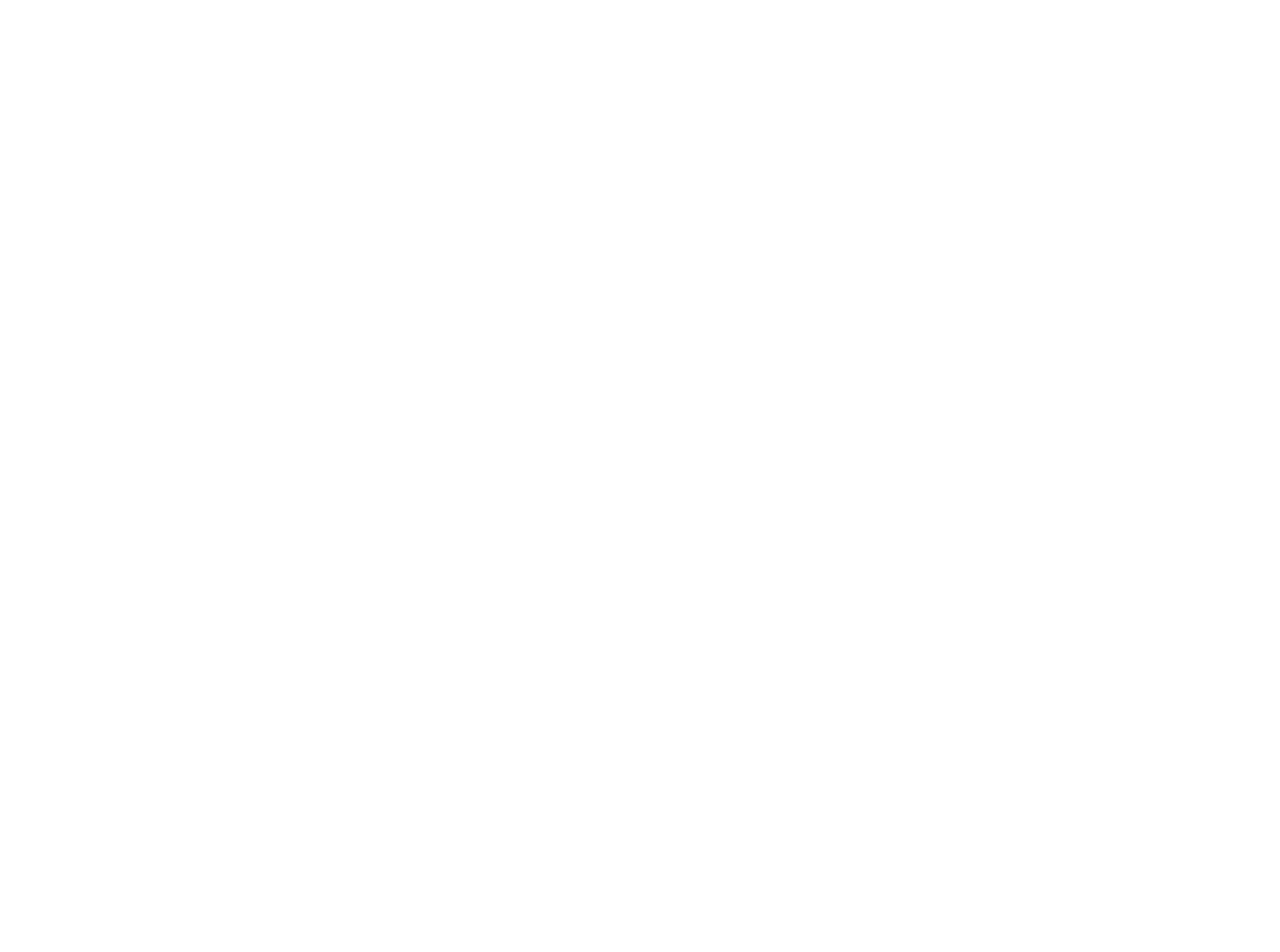
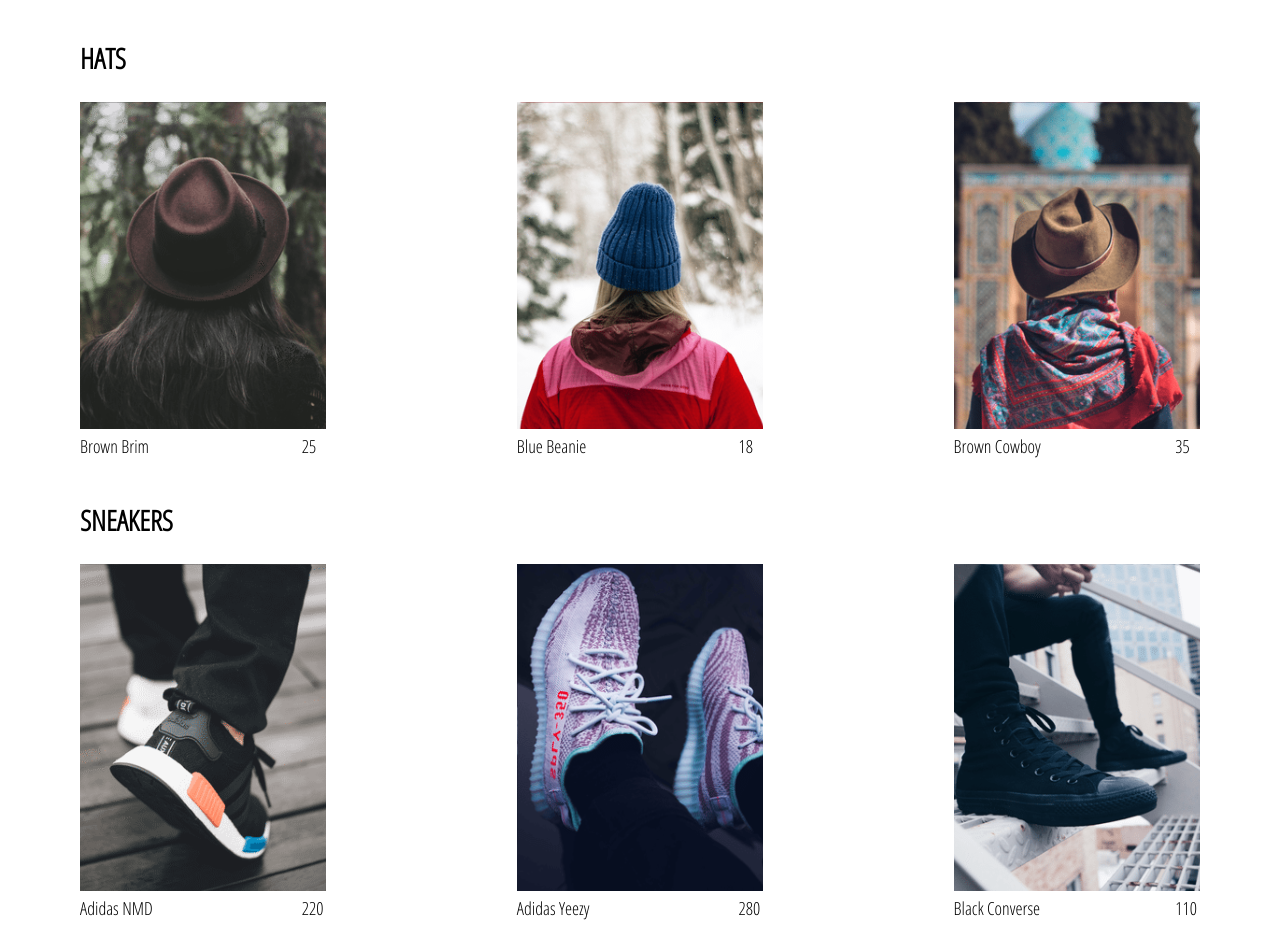
Before and after one commit to ctcoleman/React-CCCS_Clothing, a React (Create React App) app: page /shop in a window 1280 px wide. Shown: the top 952 px of the page. Before the commit the page ends 800 px from the top, so only its background shows below. Built offline with nearby package versions, Linux system fonts and the light colour scheme.

Commit message:
added shop page and the collection-preview/item components

```diff
--- a/src/App.css
+++ b/src/App.css
@@ -1,3 +1,4 @@
 body {
-  font-family: 'Open Sans Condensed'
+  font-family: 'Open Sans Condensed';
+  padding: 20px 80px;
 }
--- a/src/App.js
+++ b/src/App.js
@@ -3,13 +3,14 @@
 import './App.css';
 
 import Homepage from './pages/Homepage/homepage.component'
+import Shop from './pages/Shop/shop.component'
 
 function App() {
   return (
     <div>
       <Switch>
         <Route exact path='/' component={Homepage} />
-        {/* <Route path='/hats' component={HatsPage} /> */}
+        <Route path='/shop' component={Shop} />
       </Switch>
     </div>
   );
--- /dev/null
+++ b/src/components/collection-item/collection-item.component.jsx
@@ -0,0 +1,18 @@
+import './collection-item.style.sass'
+
+const CollectionItem = ({id, name, price, imageUrl}) => (
+  <div className="collection-item">
+    <div
+      className="image"
+      style={{
+        backgroundImage: `url(${imageUrl})`
+      }}
+    />
+    <div className="collection-footer">
+      <span className="name">{ name }</span>
+      <span className="price">{ price }</span>
+    </div>
+  </div>
+)
+
+export default CollectionItem
--- /dev/null
+++ b/src/components/collection-item/collection-item.style.sass
@@ -0,0 +1,27 @@
+.collection-item
+  width: 22%
+  display: flex
+  flex-direction: column
+  height: 350px
+  align-items: center
+
+.image
+  width: 100%
+  height: 95%
+  background-size: cover
+  background-position: center
+  margin-bottom: 5px
+
+.collection-footer
+  width: 100%
+  height: 5%
+  display: flex
+  justify-content: space-between
+  font-size: 18px
+
+.name
+  width: 90%
+  margin-bottom: 15px
+
+.price
+  width: 10%
--- /dev/null
+++ b/src/components/collection-preview/collection-preview.component.jsx
@@ -0,0 +1,20 @@
+import CollectionItem from '../collection-item/collection-item.component'
+
+import './collection-preview.style.sass'
+
+const CollectionPreview = ({ title, items }) => (
+  <div className="collection-preview">
+    <h1 className="title">{title.toUpperCase()}</h1>
+    <div className="preview">
+      {
+        items
+          .filter((item, index) => index < 3)
+          .map(({id, ...otherProps}) => (
+            <CollectionItem key={id} {...otherProps} />
+        ))
+      }
+    </div>
+  </div>
+)
+
+export default CollectionPreview
--- /dev/null
+++ b/src/components/collection-preview/collection-preview.style.sass
@@ -0,0 +1,12 @@
+.collection-preview
+  display: flex
+  flex-direction: column
+  margin-bottom: 30px
+
+  .title
+    font-size: 28px
+    margin-bottom: 25px
+
+  .preview
+    display: flex
+    justify-content: space-between
--- a/src/data/shop.data.js
+++ b/src/data/shop.data.js
@@ -10,63 +10,63 @@
         id: 1,
         name: 'Brown Brim',
         // imageUrl: 'https://i.ibb.co/ZYW3VTp/brown-brim.png',
-        imageUrl: "/images/shop-img/hats/brown-brim.png",
+        imageUrl: "../img/shop-img/hats/brown-brim.png",
         price: 25
       },
       {
         id: 2,
         name: 'Blue Beanie',
         // imageUrl: 'https://i.ibb.co/ypkgK0X/blue-beanie.png',
-        imageUrl: "/images/shop-img/hats/blue-beanie.png",
+        imageUrl: "../img/shop-img/hats/blue-beanie.png",
         price: 18
       },
       {
         id: 3,
         name: 'Brown Cowboy',
         // imageUrl: 'https://i.ibb.co/QdJwgmp/brown-cowboy.png',
-        imageUrl: "/images/shop-img/hats/brown-cowboy.png",
+        imageUrl: "../img/shop-img/hats/brown-cowboy.png",
         price: 35
       },
       {
         id: 4,
         name: 'Grey Brim',
         // imageUrl: 'https://i.ibb.co/RjBLWxB/grey-brim.png',
-        imageUrl: "/images/shop-img/hats/grey-brim.png",
+        imageUrl: "../img/shop-img/hats/grey-brim.png",
         price: 25
       },
       {
         id: 5,
         name: 'Green Beanie',
         // imageUrl: 'https://i.ibb.co/YTjW3vF/green-beanie.png',
-        imageUrl: "/images/shop-img/hats/green-beanie.png",
+        imageUrl: "../img/shop-img/hats/green-beanie.png",
         price: 18
       },
       {
         id: 6,
         name: 'Palm Tree Cap',
         // imageUrl: 'https://i.ibb.co/rKBDvJX/palm-tree-cap.png',
-        imageUrl: "/images/shop-img/hats/palm-tree-cap.png",
+        imageUrl: "../img/shop-img/hats/palm-tree-cap.png",
         price: 14
       },
       {
         id: 7,
         name: 'Red Beanie',
         // imageUrl: 'https://i.ibb.co/bLB646Z/red-beanie.png',
-        imageUrl: "/images/shop-img/hats/red-beanie.png",
+        imageUrl: "../img/shop-img/hats/red-beanie.png",
         price: 18
       },
       {
         id: 8,
         name: 'Wolf Cap',
         // imageUrl: 'https://i.ibb.co/1f2nWMM/wolf-cap.png',
-        imageUrl: "/images/shop-img/hats/wolf-cap.png",
+        imageUrl: "../img/shop-img/hats/wolf-cap.png",
         price: 14
       },
       {
         id: 9,
         name: 'Blue Snapback',
         // imageUrl: 'https://i.ibb.co/X2VJP2W/blue-snapback.png',
-        imageUrl: "/images/shop-img/hats/blue-snapback.png",
+        imageUrl: "../img/shop-img/hats/blue-snapback.png",
         price: 16
       }
     ]
@@ -80,56 +80,56 @@
         id: 10,
         name: 'Adidas NMD',
         // imageUrl: 'https://i.ibb.co/0s3pdnc/adidas-nmd.png',
-        imageUrl: "/images/shop-img/sneakers/adidas-nmd.png",
+        imageUrl: "../img/shop-img/sneakers/adidas-nmd.png",
         price: 220
       },
       {
         id: 11,
         name: 'Adidas Yeezy',
         // imageUrl: 'https://i.ibb.co/dJbG1cT/yeezy.png',
-        imageUrl: "/images/shop-img/sneakers/yeezy.png",
+        imageUrl: "../img/shop-img/sneakers/yeezy.png",
         price: 280
       },
       {
         id: 12,
         name: 'Black Converse',
         // imageUrl: 'https://i.ibb.co/bPmVXyP/black-converse.png',
-        imageUrl: "/images/shop-img/sneakers/black-converse.png",
+        imageUrl: "../img/shop-img/sneakers/black-converse.png",
         price: 110
       },
       {
         id: 13,
         name: 'Nike White AirForce',
         // imageUrl: 'https://i.ibb.co/1RcFPk0/white-nike-high-tops.png',
-        imageUrl: "/images/shop-img/sneakers/white-nike-high-tops.png",
+        imageUrl: "../img/shop-img/sneakers/white-nike-high-tops.png",
         price: 160
       },
       {
         id: 14,
         name: 'Nike Red High Tops',
         // imageUrl: 'https://i.ibb.co/QcvzydB/nikes-red.png',
-        imageUrl: "/images/shop-img/sneakers/nikes-red.png",
+        imageUrl: "../img/shop-img/sneakers/nikes-red.png",
         price: 160
       },
       {
         id: 15,
         name: 'Nike Brown High Tops',
         // imageUrl: 'https://i.ibb.co/fMTV342/nike-brown.png',
-        imageUrl: "/images/shop-img/sneakers/nike-brown.png",
+        imageUrl: "../img/shop-img/sneakers/nike-brown.png",
         price: 160
       },
       {
         id: 16,
         name: 'Air Jordan Limited',
         // imageUrl: 'https://i.ibb.co/w4k6Ws9/nike-funky.png',
-        imageUrl: "/images/shop-img/sneakers/nike-funky.png",
+        imageUrl: "../img/shop-img/sneakers/nike-funky.png",
         price: 190
       },
       {
         id: 17,
         name: 'Timberlands',
         // imageUrl: 'https://i.ibb.co/Mhh6wBg/timberlands.png',
-        imageUrl: "/images/shop-img/sneakers/timberlands.png",
+        imageUrl: "../img/shop-img/sneakers/timberlands.png",
         price: 200
       }
     ]
@@ -143,35 +143,35 @@
         id: 18,
         name: 'Black Jean Shearling',
         // imageUrl: 'https://i.ibb.co/XzcwL5s/black-shearling.png',
-        imageUrl: "/images/shop-img/jackets/black-shearling.png",
+        imageUrl: "../img/shop-img/jackets/black-shearling.png",
         price: 125
       },
       {
         id: 19,
         name: 'Blue Jean Jacket',
         // imageUrl: 'https://i.ibb.co/mJS6vz0/blue-jean-jacket.png',
-        imageUrl: "/images/shop-img/jackets/blue-jean-jacket.png",
+        imageUrl: "../img/shop-img/jackets/blue-jean-jacket.png",
         price: 90
       },
       {
         id: 20,
         name: 'Grey Jean Jacket',
         // imageUrl: 'https://i.ibb.co/N71k1ML/grey-jean-jacket.png',
-        imageUrl: "/images/shop-img/jackets/grey-jean-jacket.png",
+        imageUrl: "../img/shop-img/jackets/grey-jean-jacket.png",
         price: 90
       },
       {
         id: 21,
         name: 'Brown Shearling',
         // imageUrl: 'https://i.ibb.co/s96FpdP/brown-shearling.png',
-        imageUrl: "/images/shop-img/jackets/brown-shearling.png",
+        imageUrl: "../img/shop-img/jackets/brown-shearling.png",
         price: 165
       },
       {
         id: 22,
         name: 'Tan Trench',
         // imageUrl: 'https://i.ibb.co/M6hHc3F/brown-trench.png',
-        imageUrl: "/images/shop-img/jackets/brown-trench.png",
+        imageUrl: "../img/shop-img/jackets/brown-trench.png",
         price: 185
       }
     ]
@@ -185,49 +185,49 @@
         id: 23,
         name: 'Blue Tanktop',
         // imageUrl: 'https://i.ibb.co/7CQVJNm/blue-tank.png',
-        imageUrl: "/images/shop-img/womens/blue-tank.png",
+        imageUrl: "../img/shop-img/womens/blue-tank.png",
         price: 25
       },
       {
         id: 24,
         name: 'Floral Blouse',
         // imageUrl: 'https://i.ibb.co/4W2DGKm/floral-blouse.png',
-        imageUrl: "/images/shop-img/womens/floral-blouse.png",
+        imageUrl: "../img/shop-img/womens/floral-blouse.png",
         price: 20
       },
       {
         id: 25,
         name: 'Floral Dress',
         // imageUrl: 'https://i.ibb.co/KV18Ysr/floral-skirt.png',
-        imageUrl: "/images/shop-img/womens/floral-skirt.png",
+        imageUrl: "../img/shop-img/womens/floral-skirt.png",
         price: 80
       },
       {
         id: 26,
         name: 'Red Dots Dress',
         // imageUrl: 'https://i.ibb.co/N3BN1bh/red-polka-dot-dress.png',
-        imageUrl: "/images/shop-img/womens/red-polka-dot-dress.png",
+        imageUrl: "../img/shop-img/womens/red-polka-dot-dress.png",
         price: 80
       },
       {
         id: 27,
         name: 'Striped Sweater',
         // imageUrl: 'https://i.ibb.co/KmSkMbH/striped-sweater.png',
-        imageUrl: "/images/shop-img/womens/striped-sweater.png",
+        imageUrl: "../img/shop-img/womens/striped-sweater.png",
         price: 45
       },
       {
         id: 28,
         name: 'Yellow Track Suit',
         // imageUrl: 'https://i.ibb.co/v1cvwNf/yellow-track-suit.png',
-        imageUrl: "/images/shop-img/womens/yellow-track-suit.png",
+        imageUrl: "../img/shop-img/womens/yellow-track-suit.png",
         price: 135
       },
       {
         id: 29,
         name: 'White Blouse',
         // imageUrl: 'https://i.ibb.co/qBcrsJg/white-vest.png',
-        imageUrl: "/images/shop-img/womens/white-vest.png",
+        imageUrl: "../img/shop-img/womens/white-vest.png",
         price: 20
       }
     ]
@@ -241,42 +241,42 @@
         id: 30,
         name: 'Camo Down Vest',
         // imageUrl: 'https://i.ibb.co/xJS0T3Y/camo-vest.png',
-        imageUrl: "/images/shop-img/mens/camo-vest.png",
+        imageUrl: "../img/shop-img/mens/camo-vest.png",
         price: 325
       },
       {
         id: 31,
         name: 'Floral T-shirt',
         // imageUrl: 'https://i.ibb.co/qMQ75QZ/floral-shirt.png',
-        imageUrl: "/images/shop-img/mens/floral-shirt.png",
+        imageUrl: "../img/shop-img/mens/floral-shirt.png",
         price: 20
       },
       {
         id: 32,
         name: 'Black & White Longsleeve',
         // imageUrl: 'https://i.ibb.co/55z32tw/long-sleeve.png',
-        imageUrl: "/images/shop-img/mens/long-sleeve.png",
+        imageUrl: "../img/shop-img/mens/long-sleeve.png",
         price: 25
       },
       {
         id: 33,
         name: 'Pink T-shirt',
         // imageUrl: 'https://i.ibb.co/RvwnBL8/pink-shirt.png',
-        imageUrl: "/images/shop-img/mens/pink-shirt.png",
+        imageUrl: "../img/shop-img/mens/pink-shirt.png",
         price: 25
       },
       {
         id: 34,
         name: 'Jean Long Sleeve',
         // imageUrl: 'https://i.ibb.co/VpW4x5t/roll-up-jean-shirt.png',
-        imageUrl: "/images/shop-img/mens/roll-up-jean-shirt.png",
+        imageUrl: "../img/shop-img/mens/roll-up-jean-shirt.png",
         price: 40
       },
       {
         id: 35,
         name: 'Burgundy T-shirt',
         // imageUrl: 'https://i.ibb.co/mh3VM1f/polka-dot-shirt.png',
-        imageUrl: "/images/shop-img/mens/polka-dot-shirt.png",
+        imageUrl: "../img/shop-img/mens/polka-dot-shirt.png",
         price: 25
       }
     ]
--- /dev/null
+++ b/src/pages/Shop/shop.component.jsx
@@ -0,0 +1,26 @@
+import { Component } from 'react'
+import CollectionPreview from '../../components/collection-preview/collection-preview.component'
+import SHOP_DATA from '../../data/shop.data'
+
+export default class Shop extends Component {
+  constructor(props) {
+    super(props)
+
+    this.state = {
+      collections: SHOP_DATA
+    }
+  }
+
+  render() {
+    const { collections } = this.state
+    return(
+      <div className="shop-page">
+        {
+          collections.map(({id, ...otherProps}) => (
+            <CollectionPreview key={id} {...otherProps} />
+          ))
+        }
+      </div>
+    )
+  }
+}
```
